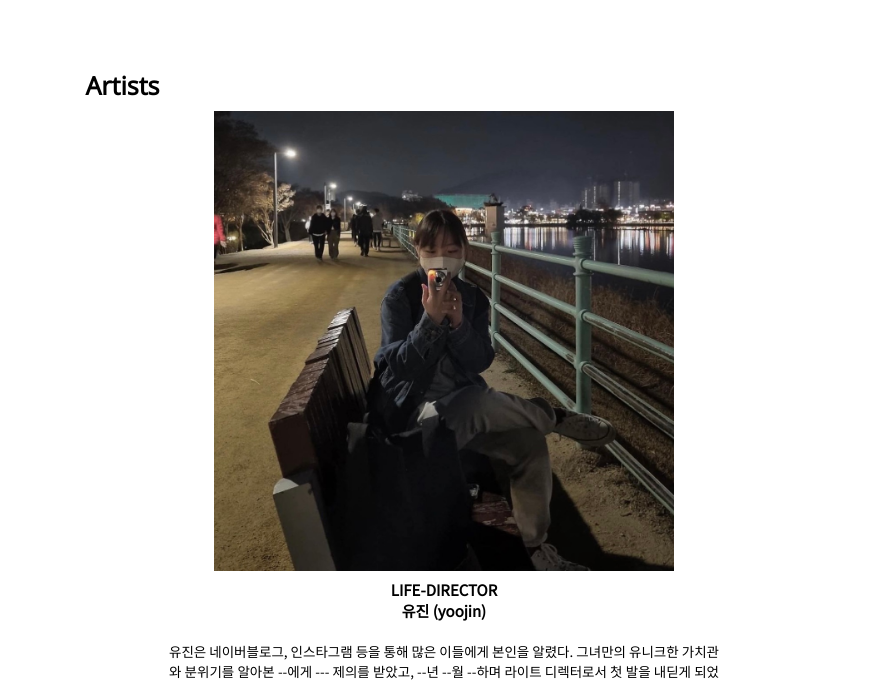
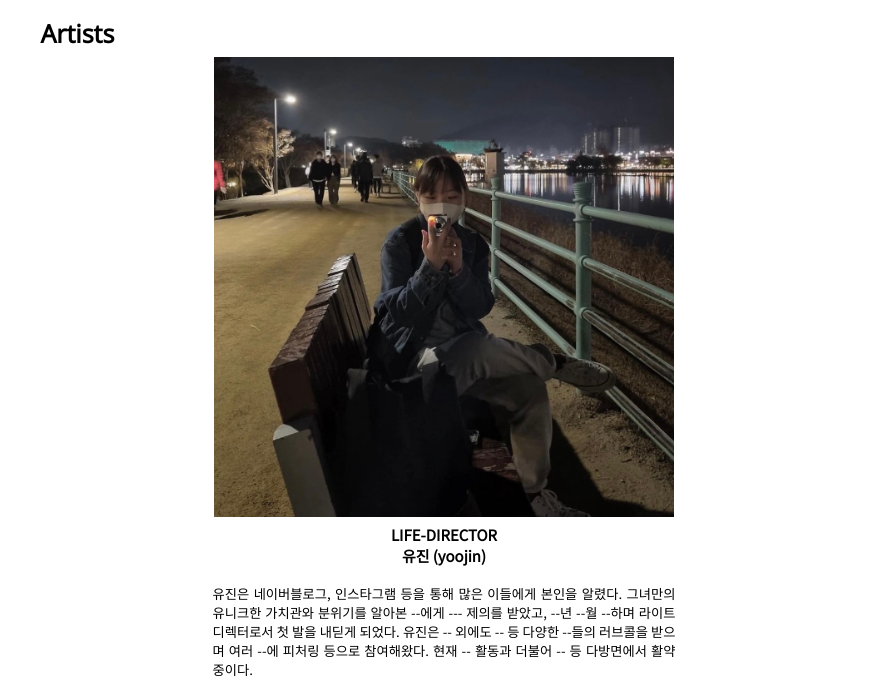
Before and after one commit to hnyoojin/my-web2, a plain HTML site: page index.html in a window 1280 px wide. Shown: the part 325-1009 px from the top of the page, without its empty margins (196-1083 px from the left). Drawn offline with nearby package versions, Linux system fonts and the light colour scheme.

Commit message:
Update index.css
px단위를 %로 수정

```diff
--- a/index.css
+++ b/index.css
@@ -4,15 +4,15 @@
 /*General Setting--------------------------------*/
 
 body {
-    padding: 261.5px;
+    padding: 17.2%;
 }
 /*Banner-----------------------------------------*/
 h1 {
     font-family: 'Open Sans', sans-serif;
-    font-size: 25px;
+    font-size: 156%;
     background-color: rgb(136, 9, 191);
     color: white;
-    padding:1px;
+    padding: 1px;
     text-align: center;
 
 }
@@ -21,15 +21,15 @@ h2 {
     /*font*/
     font-size: 25px;
     font-family: 'Open Sans', sans-serif;
-    padding: 12px;
+    padding: 1%;
     /*style*/
-    margin-top: 59px;
-    padding-bottom: 9px;
+    margin-top: 6.3%;
+    padding-bottom: 0.85%;
     margin-bottom: 0;
 }
 /*Profile Photo----------------------------------*/
 #profile-photo {
-    width: 550px;
+    width: 56.2%;
     text-align: center;
     padding: 0;
     margin: 0 auto;
@@ -39,9 +39,9 @@ h3 {
     /*font*/
     font-family: 'Noto Sans KR', sans-serif;
     font-weight: 600;
-    font-size: 15px;
+    font-size: 93.5%;
     /*style*/
-    margin-top: 4px;
+    margin-top: 0.7%;
     padding-top: 0;
 
 }
@@ -51,10 +51,10 @@ h4 {
     /*font*/
     font-family: 'Noto Sans KR', sans-serif;
     font-weight: 400;
-    font-size: 13.5px;
+    font-size: 83%;
     /*style*/
     margin-top: 0;
-    padding-top: 5px;
+    padding-top: 0.7%;
 }
 /*SNS--------------------------------------------*/
 #SNS {
@@ -64,7 +64,8 @@ h4 {
 }
 /*dotted Border Line-----------------------------*/
 #container1 {
-    width: 867px;
+    /*width: 867px;*/
+    width: 88%;
     border-top: 2px dotted rgb(204, 204, 204);
     margin: auto;
     padding: auto;
```
